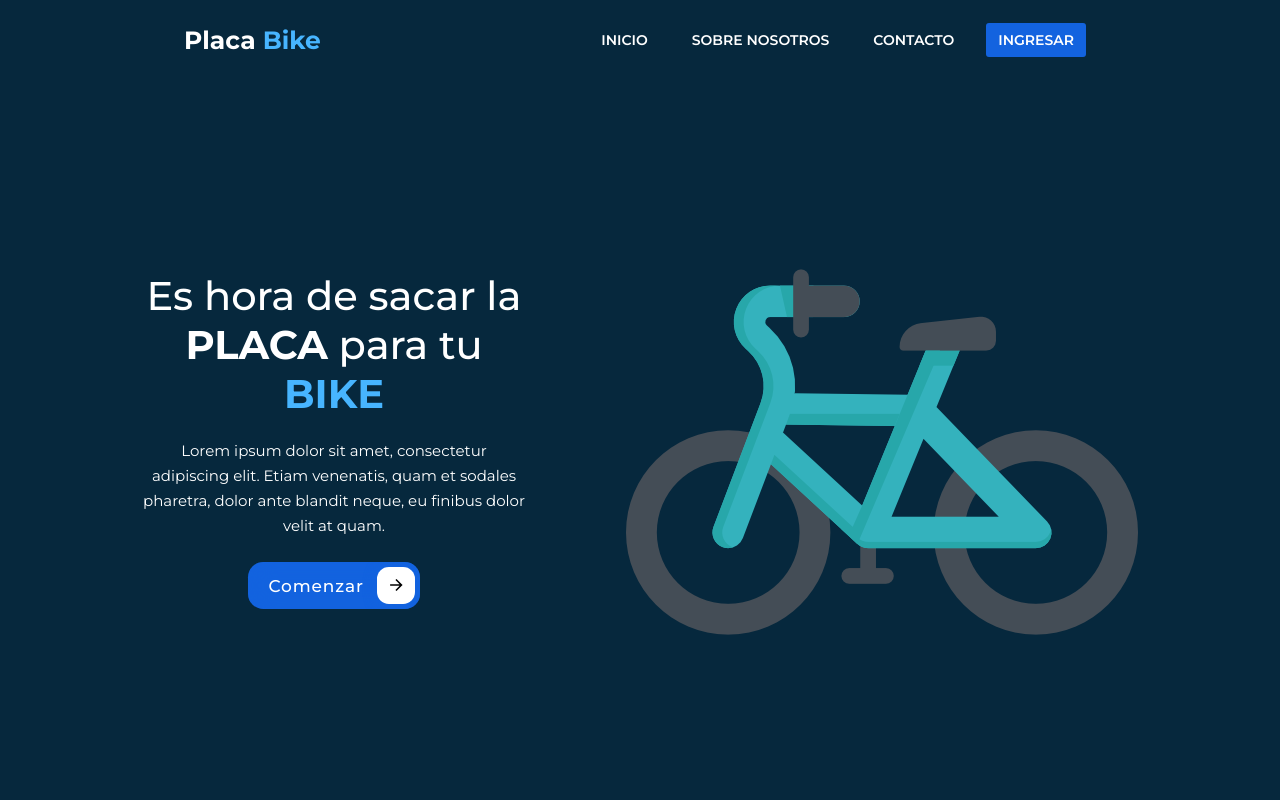
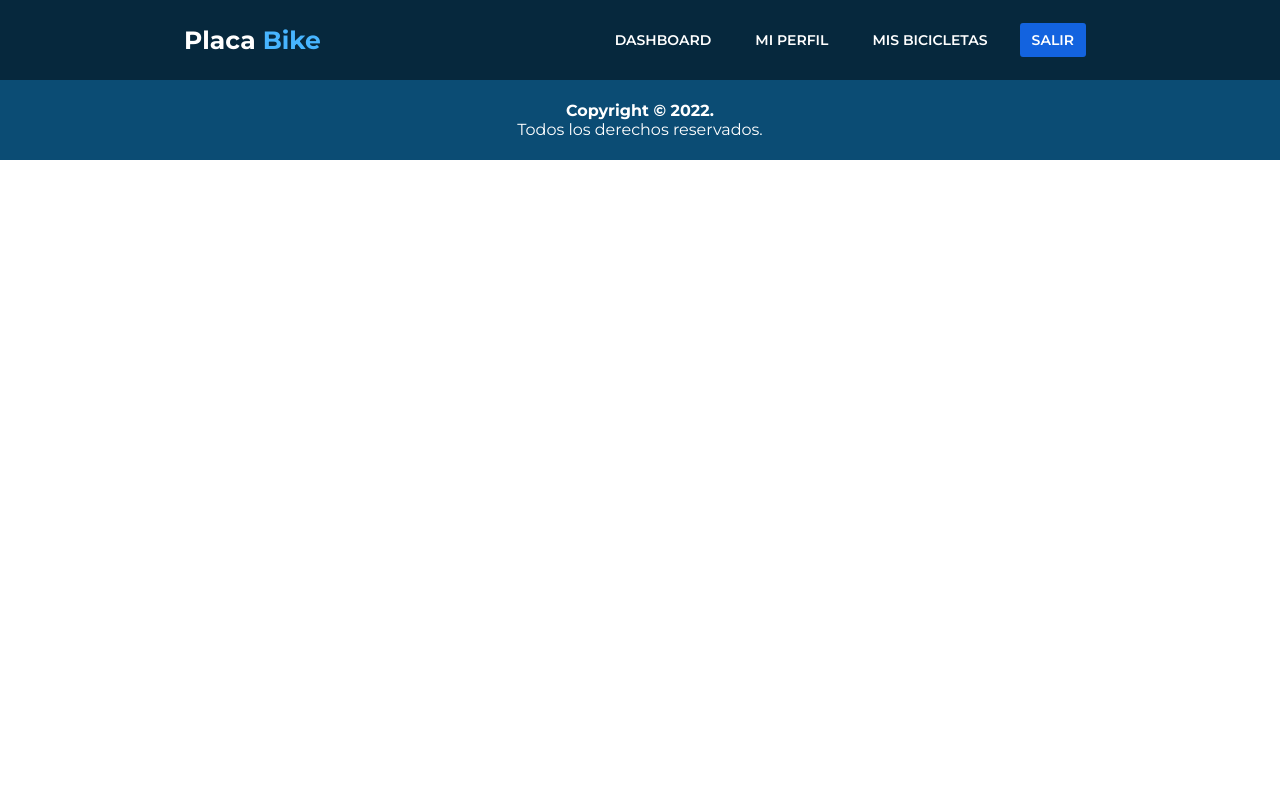
Before and after one commit to Pilli3800/PlacaBike, a React (Create React App) app: page /user in a window 1280 px wide. Before the commit this address led to /. Shown: the top 800 px of the page. Built offline with nearby package versions, Linux system fonts and the light colour scheme.

Commit message:
Navbar Change

```diff
--- a/src/App.js
+++ b/src/App.js
@@ -7,9 +7,7 @@ import Contacto from "./pages/Contacto/Contacto";
 import Ingresar from "./pages/Ingresar/Ingresar";
 import Registro from "./pages/Registro/Registro";
 import Recuperar from "./pages/Recuperar/Recuperar";
-import User from "./pages/User/User";
-import Perfil from "./pages/User/Perfil/Perfil";
-import Bicicletas from "./pages/Bicicletas/Bicicletas";
+import {UserRoutes} from "./pages/User/routes/UserRoutes"
 
 function App() {
   return (
@@ -22,10 +20,7 @@ function App() {
         <Route path="ingresar" element={<Ingresar />} />
         <Route path="registro" element={<Registro />} />
         <Route path="recuperar" element={<Recuperar />} />
-        <Route path="user/:username" element={<User />}>
-          <Route path="perfil" element={<Perfil/>}></Route>
-          <Route path="bicicletas" element={<Bicicletas/>}></Route>
-        </Route>
+        <Route path="user/*" element={<UserRoutes/>}/>
         <Route path="*" element={<Navigate replace to="/" />} />
       </Routes>
     </>
--- /dev/null
+++ b/src/components/Navbarauth.jsx
@@ -0,0 +1,68 @@
+import React, { useState } from "react";
+import { Link } from "react-router-dom";
+
+const Navbarauth = () => {
+  const [btnState, setBtnState] = useState(false);
+
+  const handleClick = () => {
+    setBtnState((btnState) => !btnState);
+  };
+
+  let toggleClassCheck = btnState ? "nav-menu_visible" : "";
+  return (
+    <header className="header">
+      <nav className="nav">
+        <Link to="/" className="logo nav-link">
+          Placa <span>Bike</span>{" "}
+        </Link>
+        <button
+          onClick={handleClick}
+          className="nav-toggle"
+          aria-label="Abrir menú"
+        >
+          <i className="fas fa-bars"></i>
+        </button>
+        <ul className={`nav-menu ${toggleClassCheck}`}>
+          <li className="nav-menu-item">
+            <Link
+              to=""
+              onClick={handleClick}
+              className="nav-menu-link nav-link"
+            >
+              Dashboard
+            </Link>
+          </li>
+          <li className="nav-menu-item">
+            <Link
+              to="perfil"
+              onClick={handleClick}
+              className="nav-menu-link nav-link"
+            >
+              Mi Perfil
+            </Link>
+          </li>
+          <li className="nav-menu-item">
+            <Link
+              to="bicicletas"
+              onClick={handleClick}
+              className="nav-menu-link nav-link"
+            >
+              Mis Bicicletas
+            </Link>
+          </li>
+          <li className="nav-menu-item">
+            <Link
+              to="/"
+              onClick={handleClick}
+              className="nav-menu-link nav-link nav-menu-link_active"
+            >
+              Salir
+            </Link>
+          </li>
+        </ul>
+      </nav>
+    </header>
+  );
+};
+
+export default Navbarauth;
--- a/src/pages/Bicicletas/Bicicletas.js
+++ b/src/pages/Bicicletas/Bicicletas.js
@@ -2,7 +2,7 @@ import React from 'react'
 
 const Bicicletas = () => {
   return (
-    <div>Bicicletas</div>
+    <div><h2>BICICLETASSS </h2></div>
   )
 }
 
--- /dev/null
+++ b/src/pages/User/routes/UserRoutes.js
@@ -0,0 +1,21 @@
+import { Routes, Route } from "react-router-dom";
+import User from "../User";
+import Perfil from "../Perfil/Perfil";
+import Bicicletas from "../../Bicicletas/Bicicletas";
+import Navbarauth from "../../../components/Navbarauth";
+
+export const UserRoutes = () => {
+  return (
+    <>
+        <Navbarauth />
+        <div className="container">
+          <Routes>
+            <Route path=":username" element={<User />}>
+              <Route path="perfil" element={<Perfil />}></Route>
+              <Route path="bicicletas" element={<Bicicletas />}></Route>
+            </Route>
+          </Routes>
+        </div>
+    </>
+  );
+};
```
